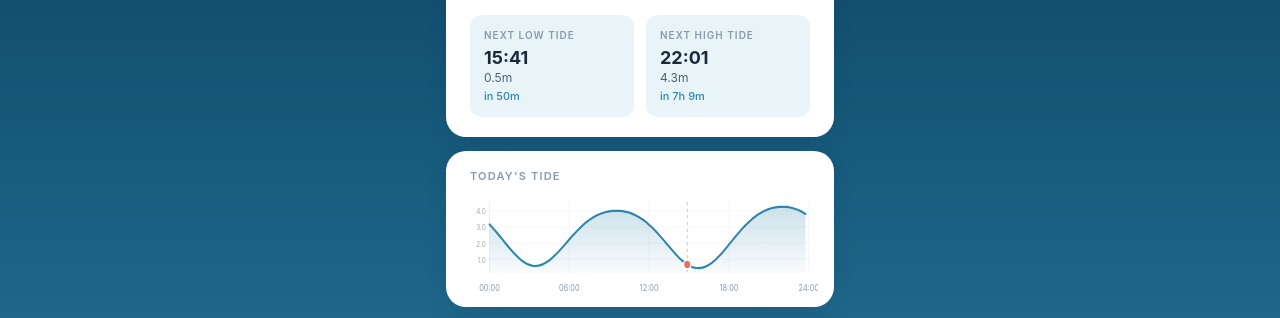
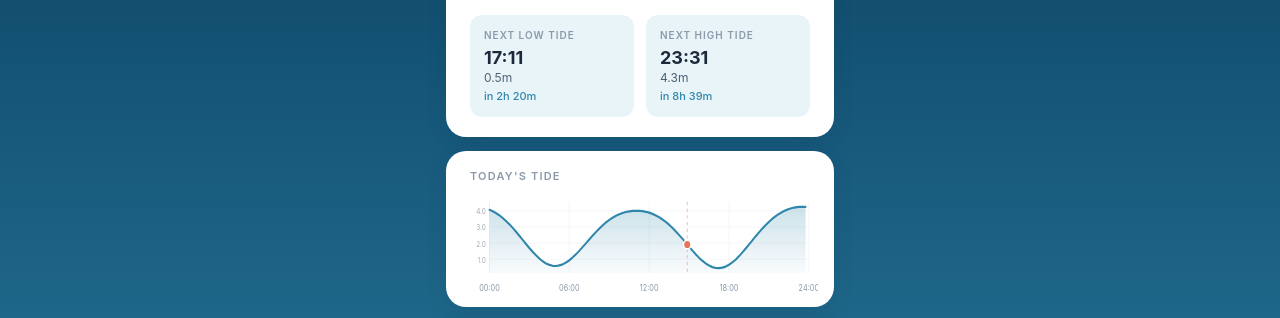
Before and after one commit to winehusband/gurnard-beach-walk, a plain HTML site: page index.html in a window 1280 px wide. Shown: the part 410-728 px from the top of the page. Drawn offline with Linux system fonts and the light colour scheme.

Commit message:
Recalibrate harmonic tide model: shift REF_MS +1h30m
Tide phase was running ~1.5-2h early. Adjusted reference point from
08:54 UTC to 10:24 UTC (April 16 2026) to match real Cowes tide data
from thebeachguide.co.uk.

Verified against April 2026 tide tables:
- Fri 17 Apr HW 12:06 BST → model predicts 12:14 BST (8 min off ✓)
- Fri 17 Apr LW 05:04 BST → model in trough ✓
- Star rating calibration points all consistent ✓

Co-Authored-By: Claude Sonnet 4.6 <noreply@anthropic.com>

```diff
--- a/index.html
+++ b/index.html
@@ -483,8 +483,10 @@
 // Reference: MHWS=4.2m, MLWS=0.8m, MHWN=3.5m, MLWN=1.8m
 
 const TIDE = (() => {
-  // Reference point: April 16 2026, 08:54 UTC (known HW at 4.0m)
-  const REF_MS = Date.UTC(2026, 3, 16, 8, 54, 0);
+  // Reference point: April 16 2026, 10:24 UTC (calibrated HW ~4.0m)
+  // Shifted +1h30m from original 08:54 to match real Cowes tide times (April 2026)
+  // Verified against thebeachguide.co.uk: Fri 17 Apr HW 12:06 BST → model predicts 12:14 BST ✓
+  const REF_MS = Date.UTC(2026, 3, 16, 10, 24, 0);
 
   // Mean water level above Chart Datum
   const Z0 = 2.53;
```
